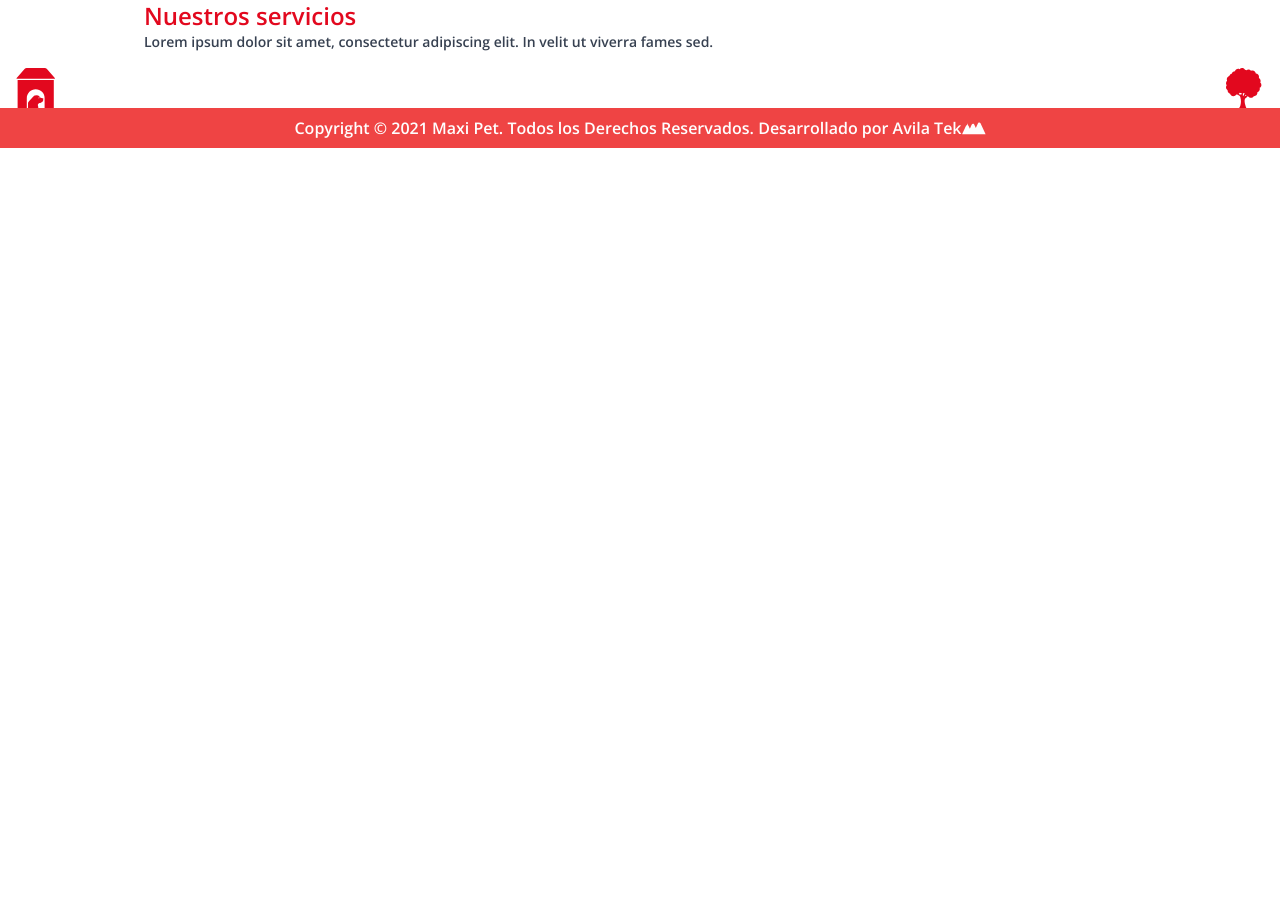
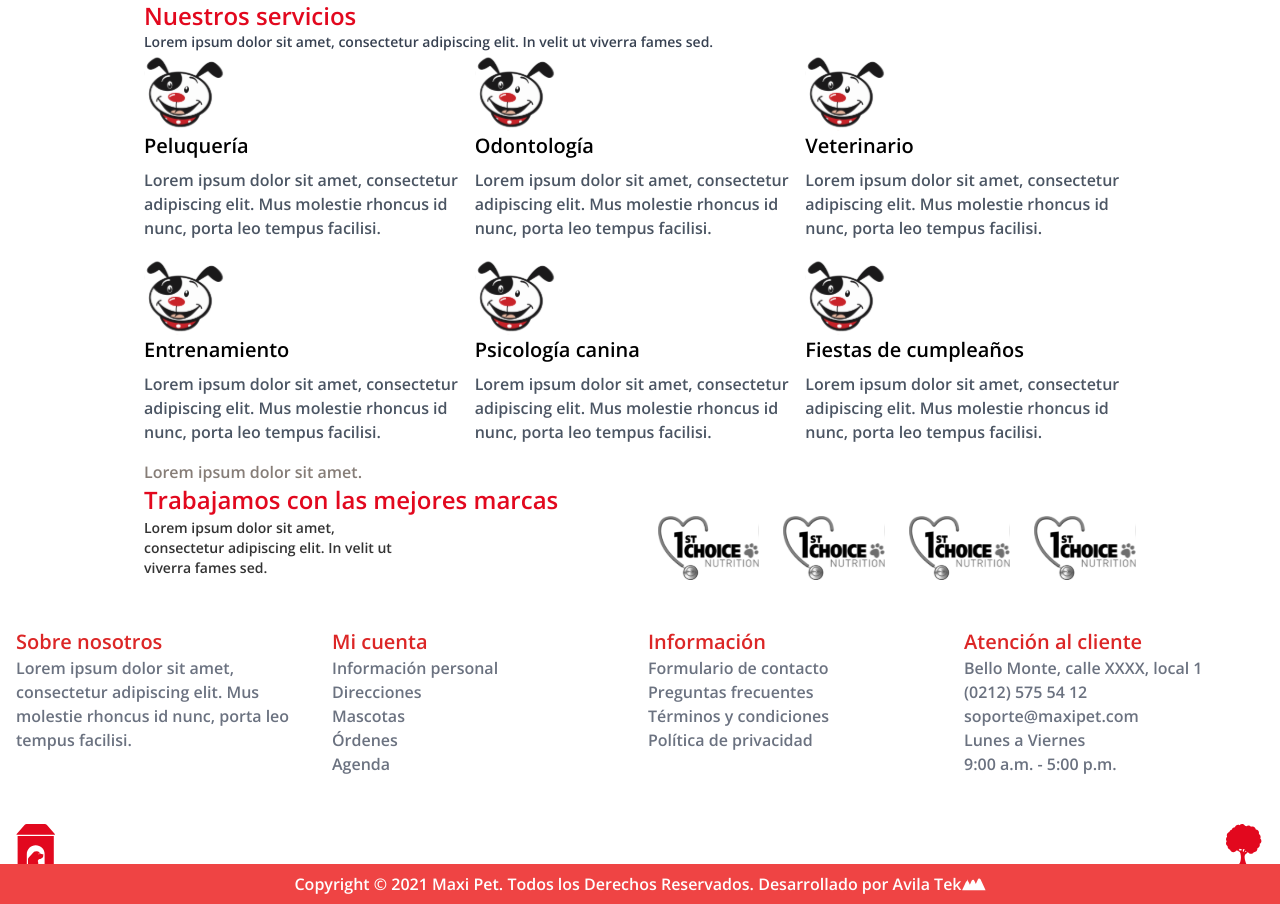
Before and after one commit to skol25/avilatekTest, a Next.js app: page / in a window 1280 px wide. Shown: the part 3300-4204 px from the top of the page. Before the commit the page ends 3448 px from the top, so only its background shows below. Built offline with nearby package versions, Linux system fonts and the light colour scheme.

Commit message:
primera vista

```diff
--- /dev/null
+++ b/components/footer/index.tsx
@@ -0,0 +1,44 @@
+import React from 'react';
+
+const Footer: React.FC = () => (
+  <footer className="text-white py-4">
+    <div className="container mx-auto">
+      <div className="grid grid-cols-1 sm:grid-cols-2 md:grid-cols-4 gap-4">
+        <div className="mb-4">
+          <h4 className="text-xl font-semibold text-red-600">Sobre nosotros</h4>
+          <p className="text-gray-500">
+            Lorem ipsum dolor sit amet, consectetur adipiscing elit. Mus
+            molestie rhoncus id nunc, porta leo tempus facilisi.
+          </p>
+        </div>
+        <div className="mb-4">
+          <h4 className="text-xl font-semibold text-red-600">Mi cuenta</h4>
+          <p className="text-gray-500">Información personal</p>
+          <p className="text-gray-500">Direcciones</p>
+          <p className="text-gray-500">Mascotas</p>
+          <p className="text-gray-500">Órdenes</p>
+          <p className="text-gray-500">Agenda</p>
+        </div>
+        <div className="mb-4">
+          <h4 className="text-xl font-semibold text-red-600">Información</h4>
+          <p className="text-gray-500">Formulario de contacto</p>
+          <p className="text-gray-500">Preguntas frecuentes</p>
+          <p className="text-gray-500">Términos y condiciones</p>
+          <p className="text-gray-500">Política de privacidad</p>
+        </div>
+        <div className="mb-4">
+          <h4 className="text-xl font-semibold text-red-600">
+            Atención al cliente
+          </h4>
+          <p className="text-gray-500">Bello Monte, calle XXXX, local 1</p>
+          <p className="text-gray-500">(0212) 575 54 12</p>
+          <p className="text-gray-500">soporte@maxipet.com</p>
+          <p className="text-gray-500">Lunes a Viernes</p>
+          <p className="text-gray-500">9:00 a.m. - 5:00 p.m.</p>
+        </div>
+      </div>
+    </div>
+  </footer>
+);
+
+export default Footer;
--- /dev/null
+++ b/components/infoWithBrands/index.tsx
@@ -0,0 +1,24 @@
+import React from 'react';
+
+interface InfoWithBrandsProps {
+  text: string;
+  brands: string[];
+}
+
+const InfoWithBrands: React.FC<InfoWithBrandsProps> = ({ text, brands }) => (
+  <div className="flex items-center">
+    <div className="w-1/4 text-sm text-[#333333] text-left">{text}</div>
+    <div className="w-3/4 flex flex-wrap justify-end gap-6">
+      {brands.map((brand, index) => (
+        <img
+          key={index}
+          src={brand}
+          alt={`Brand ${index + 1}`}
+          className="h-16 w-auto"
+        />
+      ))}
+    </div>
+  </div>
+);
+
+export default InfoWithBrands;
--- /dev/null
+++ b/components/service/index.tsx
@@ -0,0 +1,19 @@
+import React from 'react';
+
+interface ServiceProps {
+  image: string;
+  title: string;
+  subtitle: string;
+}
+
+const Service: React.FC<ServiceProps> = ({ image, title, subtitle }) => (
+  <div className="flex flex-row items-center">
+    <div className="">
+      <img src={image} alt={title} className="w-20 h-20" />
+      <h2 className="text-xl font-semibold mb-2">{title}</h2>
+      <p className="text-gray-600">{subtitle}</p>
+    </div>
+  </div>
+);
+
+export default Service;
--- /dev/null
+++ b/components/serviceList/index.tsx
@@ -0,0 +1,46 @@
+import React from 'react';
+import Service from '../service';
+
+interface ServiceItem {
+  image: string;
+  title: string;
+  subtitle: string;
+}
+
+interface ServiceListProps {
+  services: ServiceItem[];
+}
+
+const ServiceList: React.FC<ServiceListProps> = ({ services }) => {
+  // Función para dividir el array en grupos de tres
+  const chunkArray = (array: ServiceItem[], chunkSize: number) => {
+    const result = [];
+    for (let i = 0; i < array.length; i += chunkSize) {
+      result.push(array.slice(i, i + chunkSize));
+    }
+    return result;
+  };
+
+  // Dividir el array en grupos de tres
+  const groupedServices = chunkArray(services, 3);
+
+  return (
+    <div>
+      {groupedServices.map((row, rowIndex) => (
+        <div key={rowIndex} className="flex mb-4">
+          {row.map((service, serviceIndex) => (
+            <div key={serviceIndex} className="w-1/3 pr-4">
+              <Service
+                image={service.image}
+                title={service.title}
+                subtitle={service.subtitle}
+              />
+            </div>
+          ))}
+        </div>
+      ))}
+    </div>
+  );
+};
+
+export default ServiceList;
--- a/pages/_app.tsx
+++ b/pages/_app.tsx
@@ -5,6 +5,7 @@ import { AppProps } from 'next/app';
 import '../styles.css';
 import RedLine from '../components/BaseRed';
 import RedLineBottom from '../components/baseRedBottom';
+import Footer from '../components/footer';
 
 function MyApp({ Component, pageProps }: AppProps) {
   React.useEffect(() => {
@@ -42,7 +43,9 @@ function MyApp({ Component, pageProps }: AppProps) {
       <RedLine socialMediaIcons={socialMediaIconsData} />
 
       <Component {...pageProps} />
-
+      <div className="p-4">
+        <Footer />
+      </div>
       <RedLineBottom />
     </>
   );
--- a/pages/index.tsx
+++ b/pages/index.tsx
@@ -11,6 +11,9 @@ import CategorySection from '../components/categorySection';
 import Product from '../components/product';
 import SectionAdd from '../components/sectionAdd';
 import ImageGallery from '../components/galery';
+import Service from '../components/service';
+import ServiceList from '../components/serviceList';
+import InfoWithBrands from '../components/infoWithBrands';
 
 function HomePage() {
   const productsData = [
@@ -173,6 +176,51 @@ function HomePage() {
     },
   ];
 
+  const servicesData = [
+    {
+      image: '/assets/images/categoryImage.svg',
+      title: 'Peluquería',
+      subtitle:
+        'Lorem ipsum dolor sit amet, consectetur adipiscing elit. Mus molestie rhoncus id nunc, porta leo tempus facilisi.',
+    },
+    {
+      image: '/assets/images/categoryImage.svg',
+      title: 'Odontología',
+      subtitle:
+        'Lorem ipsum dolor sit amet, consectetur adipiscing elit. Mus molestie rhoncus id nunc, porta leo tempus facilisi.',
+    },
+    {
+      image: '/assets/images/categoryImage.svg',
+      title: 'Veterinario',
+      subtitle:
+        'Lorem ipsum dolor sit amet, consectetur adipiscing elit. Mus molestie rhoncus id nunc, porta leo tempus facilisi.',
+    },
+    {
+      image: '/assets/images/categoryImage.svg',
+      title: 'Entrenamiento',
+      subtitle:
+        'Lorem ipsum dolor sit amet, consectetur adipiscing elit. Mus molestie rhoncus id nunc, porta leo tempus facilisi.',
+    },
+    {
+      image: '/assets/images/categoryImage.svg',
+      title: 'Psicología canina',
+      subtitle:
+        'Lorem ipsum dolor sit amet, consectetur adipiscing elit. Mus molestie rhoncus id nunc, porta leo tempus facilisi.',
+    },
+    {
+      image: '/assets/images/categoryImage.svg',
+      title: 'Fiestas de cumpleaños',
+      subtitle:
+        'Lorem ipsum dolor sit amet, consectetur adipiscing elit. Mus molestie rhoncus id nunc, porta leo tempus facilisi.',
+    },
+  ];
+  const brandsData = [
+    '/assets/images/marcaLogo.svg',
+    '/assets/images/marcaLogo.svg',
+    '/assets/images/marcaLogo.svg',
+    '/assets/images/marcaLogo.svg',
+  ];
+
   const [searchTerm, setSearchTerm] = useState('');
 
   return (
@@ -264,6 +312,19 @@ function HomePage() {
             Lorem ipsum dolor sit amet, consectetur adipiscing elit. In velit ut
             viverra fames sed.
           </p>
+          <ServiceList services={servicesData} />
+
+          <div />
+        </div>
+        <div>
+          <TitleSections
+            smallText="Lorem ipsum dolor sit amet."
+            largeText="Trabajamos con las mejores marcas"
+          />
+          <InfoWithBrands
+            text="Lorem ipsum dolor sit amet, consectetur adipiscing elit. In velit ut viverra fames sed."
+            brands={brandsData}
+          />
 
           <div />
         </div>
```
Also changed, not shown: public/assets/icons/ShoppingcartIcon.svg, public/assets/images/marcaLogo.svg (added).
